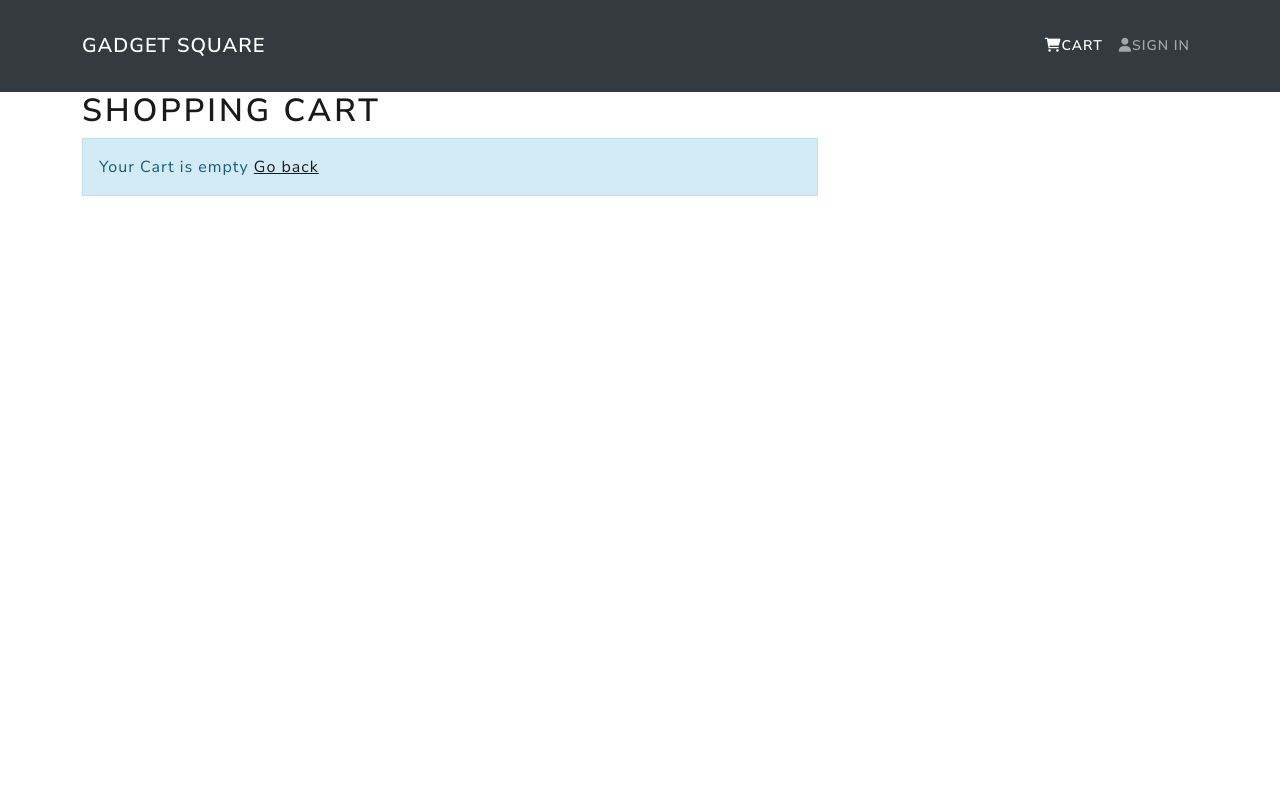
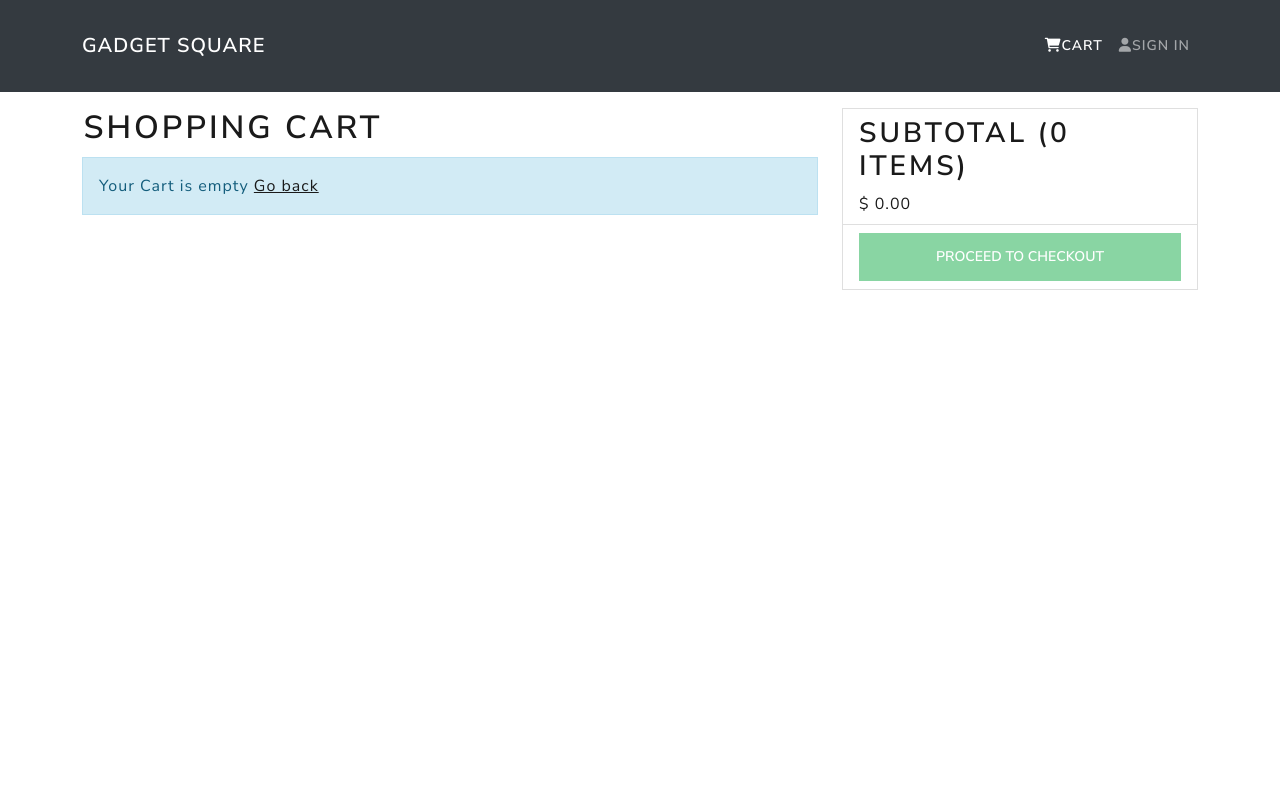
Before and after one commit to mabuhanifa/mern-redux-01, a React (Create React App) app: page /cart in a window 1280 px wide. Shown: the top 800 px of the page. Built offline with nearby package versions, Linux system fonts and the light colour scheme.

Commit message:
checkout added

```diff
--- a/src/index.css
+++ b/src/index.css
@@ -8,3 +8,10 @@ main {
 h3 {
   padding: 1rem 0;
 }
+h1 {
+  padding: 0.1rem;
+  font-size: 1.8 rem;
+}
+h2 {
+  font-size: 1.4 rem;
+}
--- a/src/screens/CartScreen.js
+++ b/src/screens/CartScreen.js
@@ -1,5 +1,14 @@
 import { useEffect } from "react";
-import { Col, Container, Image, ListGroup, Row } from "react-bootstrap";
+import {
+    Button,
+    Card,
+    Col,
+    Container,
+    Form,
+    Image,
+    ListGroup,
+    Row
+} from "react-bootstrap";
 import { useDispatch, useSelector } from "react-redux";
 import { Link, useLocation, useNavigate, useParams } from "react-router-dom";
 import { addToCart } from "../actions/cartActions";
@@ -13,16 +22,20 @@ const CartScreen = () => {
   const dispatch = useDispatch();
   const cart = useSelector((state) => state.cart);
   const { cartItems } = cart;
-  console.log(cartItems);
 
   useEffect(() => {
     if (id) {
       dispatch(addToCart(id, qty));
     }
   }, [dispatch, id, qty]);
-
+  const removeFromCartHandler = (productId) => {
+    console.log("remove");
+  };
+  const checkoutHandler = () => {
+    navigate("/signin?redirect=/checkout");
+  }
   return (
-    <Container>
+    <Container className="mt-3">
       <Row>
         <Col md={8}>
           <h1>Shopping Cart</h1>
@@ -33,19 +46,37 @@ const CartScreen = () => {
           ) : (
             <ListGroup variant="flush">
               {cartItems.map((item) => (
-                <ListGroup.Item key={item.id}>
+                <ListGroup.Item key={id}>
                   <Row>
                     <Col md={2}>
                       <Image src={item.image} alt={item.name} fluid rounded />
                     </Col>
                     <Col md={3}>
-                        <Link to={`/product/${id}`}>{item.name}</Link>
+                      <Link to={`/product/${id}`}>{item.name}</Link>
                     </Col>
+                    <Col md={2}>{item.price}</Col>
                     <Col md={2}>
-                        {item.price}
+                      <Form.Control
+                        as="select"
+                        value={item.qty}
+                        onChange={(e) =>
+                          dispatch(addToCart(id, Number(e.target.value)))
+                        }
+                      >
+                        {[...Array(item.countInStock).keys()].map((x) => (
+                          <option key={x + 1} value={x + 1}>
+                            {x + 1}
+                          </option>
+                        ))}
+                      </Form.Control>
                     </Col>
-                    <Col md={2}>
-                        {item.qty}
+                    <Col md={1}>
+                      <Button
+                        variant="light"
+                        onClick={() => dispatch(removeFromCartHandler(id))}
+                      >
+                        <i className="fas fa-trash"></i> Remove
+                      </Button>
                     </Col>
                   </Row>
                 </ListGroup.Item>
@@ -53,9 +84,33 @@ const CartScreen = () => {
             </ListGroup>
           )}
         </Col>
-        <Col md={2}></Col>
-
-        <Col md={2}></Col>
+        <Col md={4}>
+          <Card>
+            <ListGroup variant="flush">
+              <ListGroup.Item>
+                <h2>
+                  Subtotal ({cartItems.reduce((acc, item) => acc + item.qty, 0)}{" "}
+                  items)
+                </h2>
+                ${" "}
+                {cartItems
+                  .reduce((acc, item) => acc + item.price * item.qty, 0)
+                  .toFixed(2)}
+              </ListGroup.Item>
+              <ListGroup.Item>
+                <Button
+                  type="button"
+                  className="w-100"
+                  variant="success"
+                  disabled={cartItems.length === 0}
+                  onClick={checkoutHandler}
+                >
+                 Proceed To  Checkout
+                </Button>
+              </ListGroup.Item>
+            </ListGroup>
+          </Card>
+        </Col>
       </Row>
     </Container>
   );
```
